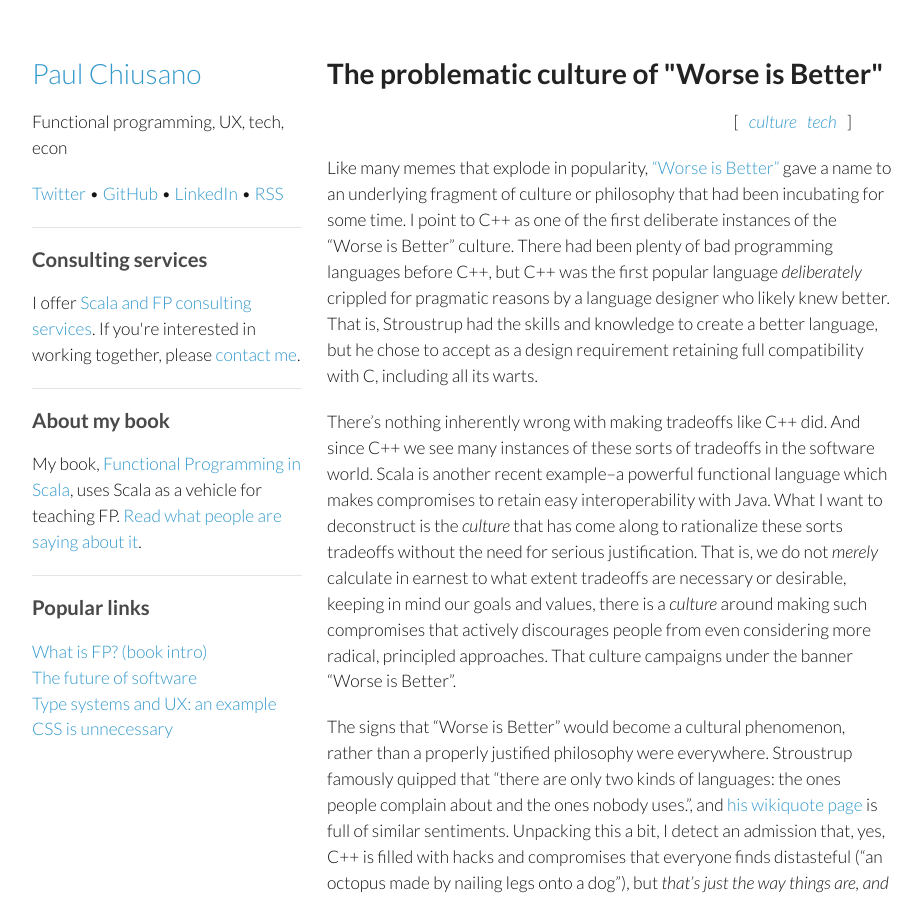
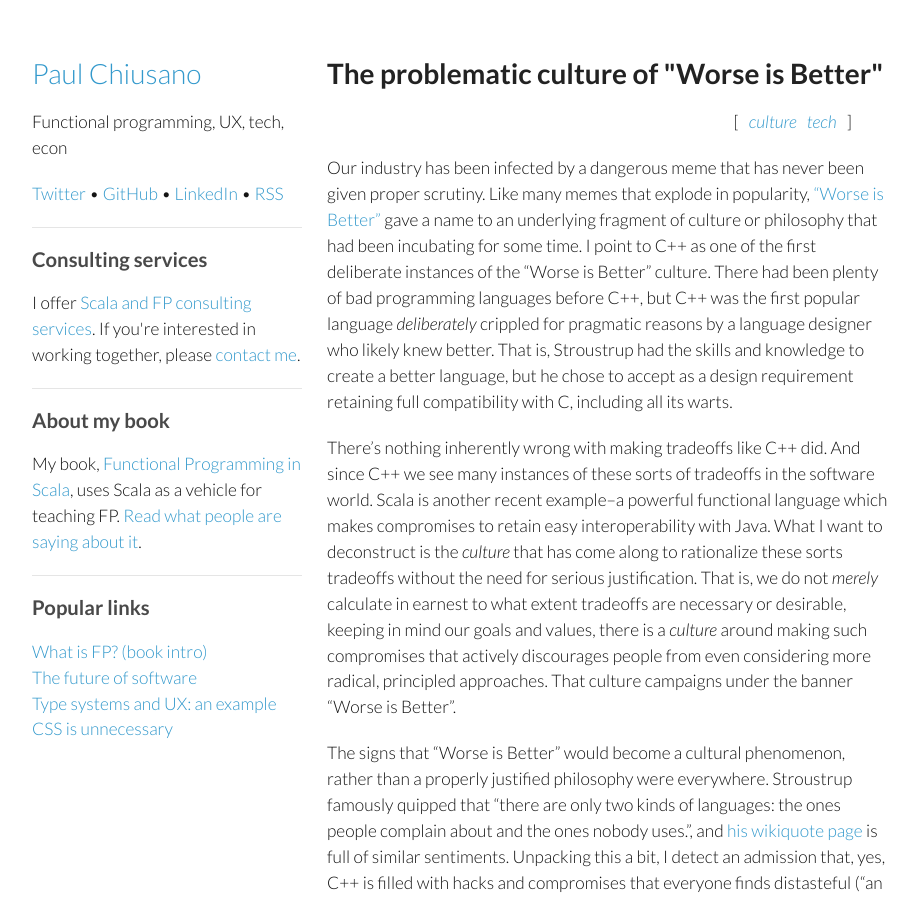
Before and after one commit to pchiusano/pchiusano.github.io, a Jekyll site: the page built from _posts/2014-10-13-worseisworse.markdown, in a window 1280 px wide and 900 px high. Shown: the whole window, without its empty margins (178-1100 px from the left). Built offline with Jekyll 4.4.1, drawn with Linux system fonts in a browser that asks for light colours; comment, search, counter and statistics services are not loaded.

Commit message:
Update 2014-10-13-worseisworse.markdown

```diff
--- a/_posts/2014-10-13-worseisworse.markdown
+++ b/_posts/2014-10-13-worseisworse.markdown
@@ -4,7 +4,7 @@
 title: The problematic culture of "Worse is Better"
 ---
 
-Like many memes that explode in popularity, ["Worse is Better"](http://en.wikipedia.org/wiki/Worse_is_better) gave a name to an underlying fragment of culture or philosophy that had been incubating for some time. I point to C++ as one of the first deliberate instances of the "Worse is Better" culture. There had been plenty of bad programming languages before C++, but C++ was the first popular language *deliberately* crippled for pragmatic reasons by a language designer who likely knew better. That is, Stroustrup had the skills and knowledge to create a better language, but he chose to accept as a design requirement retaining full compatibility with C, including all its warts.
+Our industry has been infected by a dangerous meme that has never been given proper scrutiny. Like many memes that explode in popularity, ["Worse is Better"](http://en.wikipedia.org/wiki/Worse_is_better) gave a name to an underlying fragment of culture or philosophy that had been incubating for some time. I point to C++ as one of the first deliberate instances of the "Worse is Better" culture. There had been plenty of bad programming languages before C++, but C++ was the first popular language *deliberately* crippled for pragmatic reasons by a language designer who likely knew better. That is, Stroustrup had the skills and knowledge to create a better language, but he chose to accept as a design requirement retaining full compatibility with C, including all its warts.
 
 There's nothing inherently wrong with making tradeoffs like C++ did. And since C++ we see many instances of these sorts of tradeoffs in the software world. Scala is another recent example--a powerful functional language which makes compromises to retain easy interoperability with Java. What I want to deconstruct is the _culture_ that has come along to rationalize these sorts tradeoffs without the need for serious justification. That is, we do not _merely_ calculate in earnest to what extent tradeoffs are necessary or desirable, keeping in mind our goals and values, there is a _culture_ around making such compromises that actively discourages people from even considering more radical, principled approaches. That culture campaigns under the banner "Worse is Better".
 
```
